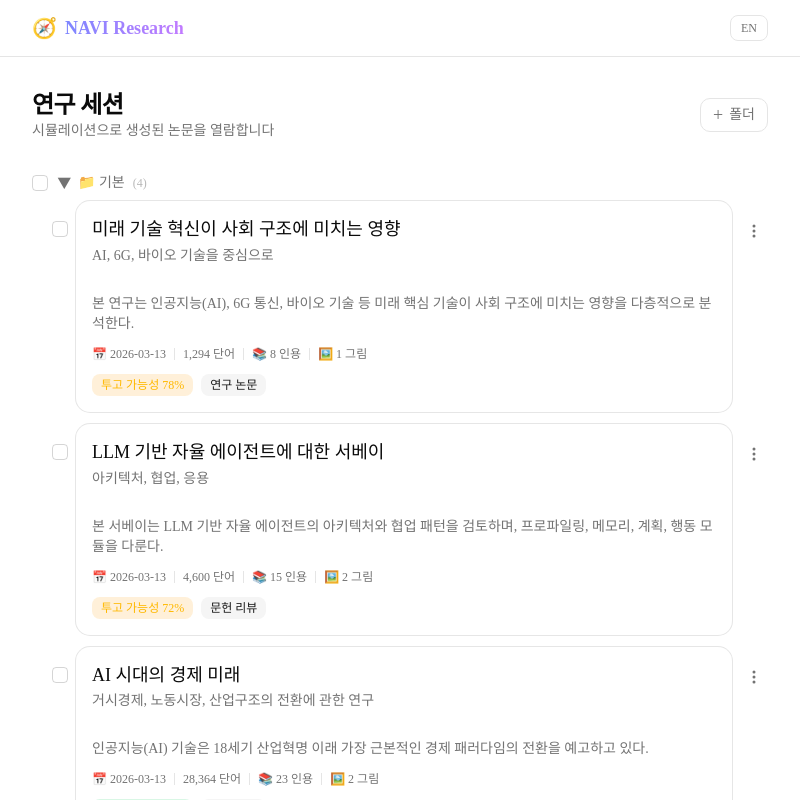
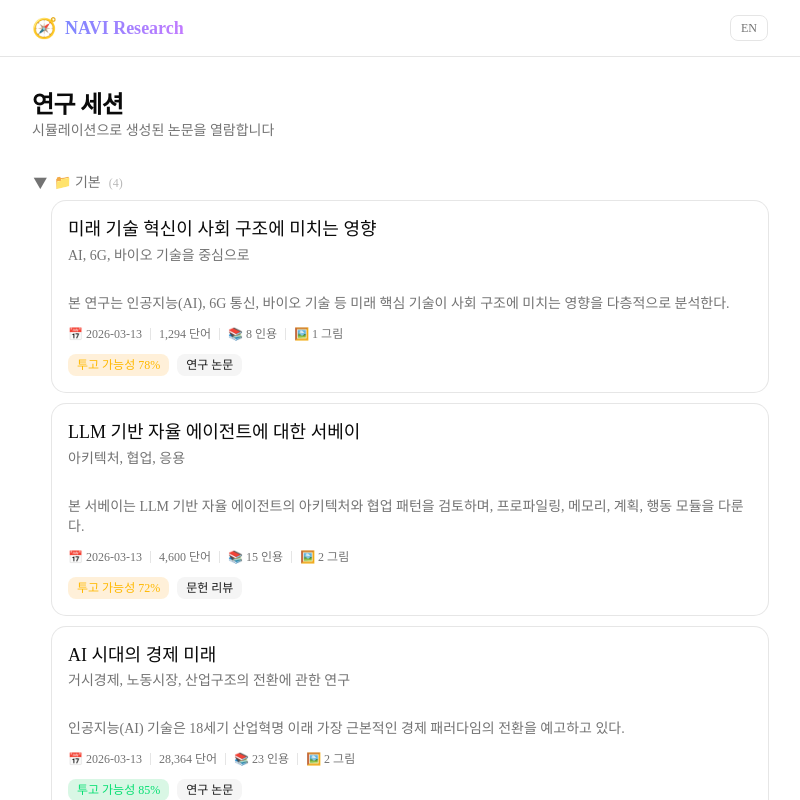
Before and after one commit to xsacdw/NAVI-Research, a Next.js app in the folder dashboard/: page / in a window 1280 px wide. Shown: the top 800 px of the page, without its empty margins (240-1040 px from the left). Built offline with nearby package versions, Linux system fonts and the light colour scheme.

Commit message:
feat: 관리자 모드 분리 — ?admin=1으로 활성화, 방문자는 읽기 전용

```diff
--- a/dashboard/app/layout.tsx
+++ b/dashboard/app/layout.tsx
@@ -1,6 +1,7 @@
 import type { Metadata } from "next";
 import { Geist, Geist_Mono } from "next/font/google";
 import { LocaleProvider } from "@/components/locale-provider";
+import { AdminProvider } from "@/components/admin-provider";
 import "./globals.css";
 
 const geistSans = Geist({ variable: "--font-sans", subsets: ["latin"] });
@@ -15,7 +16,9 @@ export default function RootLayout({ children }: { children: React.ReactNode })
   return (
     <html lang="ko" suppressHydrationWarning>
       <body className={`${geistSans.variable} ${geistMono.variable} antialiased`}>
-        <LocaleProvider>{children}</LocaleProvider>
+        <LocaleProvider>
+          <AdminProvider>{children}</AdminProvider>
+        </LocaleProvider>
       </body>
     </html>
   );
--- a/dashboard/app/page.tsx
+++ b/dashboard/app/page.tsx
@@ -7,6 +7,7 @@ import { Badge } from "@/components/ui/badge";
 import { Separator } from "@/components/ui/separator";
 import { Header } from "@/components/header";
 import { useLocale } from "@/components/locale-provider";
+import { useAdmin } from "@/components/admin-provider";
 import { translateType } from "@/lib/i18n";
 import { sessions } from "@/lib/data";
 import { SessionMenu } from "@/components/session-menu";
@@ -24,6 +25,7 @@ import {
 
 export default function Home() {
   const { locale, t } = useLocale();
+  const isAdmin = useAdmin();
   const [folders, setFolders] = useState<Folder[]>([]);
   const [sessionFolders, setSessionFolders] = useState<Record<string, string>>(
     {}
@@ -165,12 +167,14 @@ export default function Home() {
             <h1 className="text-2xl font-bold tracking-tight">{t.pageTitle}</h1>
             <p className="text-sm text-muted-foreground">{t.pageDesc}</p>
           </div>
+          {isAdmin && (
             <button
               onClick={() => setShowCreateFolder(true)}
               className="flex items-center gap-1.5 rounded-lg border px-3 py-1.5 text-sm text-muted-foreground hover:text-foreground hover:border-indigo-500/50 transition-all"
             >
               <span className="text-lg leading-none">+</span> 폴더
             </button>
+          )}
         </div>
 
         {folders.map((folder) => {
@@ -181,8 +185,8 @@ export default function Home() {
             <div key={folder.id} className="mb-4">
               {/* Folder Header */}
               <div className="flex items-center gap-2 mb-2">
-                {/* Select all checkbox */}
-                {folderSessions.length > 0 && (
+                {/* Select all checkbox (admin only) */}
+                {isAdmin && folderSessions.length > 0 && (
                   <button
                     onClick={() => selectAllInFolder(folder.id)}
                     className={`w-4 h-4 rounded border flex items-center justify-center text-[10px] transition-colors ${
@@ -212,7 +216,7 @@ export default function Home() {
                   </span>
                 </button>
 
-                {folder.id !== "default" && (
+                {isAdmin && folder.id !== "default" && (
                   <div className="relative ml-auto">
                     <button
                       onClick={() =>
@@ -272,7 +276,8 @@ export default function Home() {
                     const isSelected = selected.has(s.id);
                     return (
                       <div key={s.id} className={`flex items-start gap-2 rounded-lg transition-colors ${isSelected ? "bg-indigo-500/5" : ""}`}>
-                        {/* Checkbox */}
+                        {/* Checkbox (admin only) */}
+                        {isAdmin && (
                           <button
                             onClick={() => toggleSelect(s.id)}
                             className={`mt-5 w-4 h-4 rounded border flex-shrink-0 flex items-center justify-center text-[10px] transition-colors ${
@@ -283,6 +288,7 @@ export default function Home() {
                           >
                             {isSelected ? "✓" : ""}
                           </button>
+                        )}
                         <Link href={`/read/${s.id}`} className="flex-1 min-w-0">
                           <Card className="group cursor-pointer transition-all hover:border-indigo-500/50 hover:shadow-lg hover:shadow-indigo-500/5">
                             <CardHeader className="pb-3">
@@ -340,6 +346,7 @@ export default function Home() {
                             </CardContent>
                           </Card>
                         </Link>
+                        {isAdmin && (
                           <div className="pt-4">
                             <SessionMenu
                               sessionId={s.id}
@@ -351,6 +358,7 @@ export default function Home() {
                               onDelete={handleDeleteSession}
                             />
                           </div>
+                        )}
                       </div>
                     );
                   })}
@@ -361,8 +369,8 @@ export default function Home() {
         })}
       </main>
 
-      {/* Bulk action bar */}
-      {selected.size > 0 && (
+      {/* Bulk action bar (admin only) */}
+      {isAdmin && selected.size > 0 && (
         <div className="fixed bottom-6 left-1/2 -translate-x-1/2 z-50 flex items-center gap-3 bg-card border rounded-full px-5 py-2.5 shadow-2xl animate-in slide-in-from-bottom-4">
           <span className="text-sm font-medium">
             {selected.size}개 선택
--- /dev/null
+++ b/dashboard/components/admin-provider.tsx
@@ -0,0 +1,47 @@
+"use client";
+
+import { createContext, useContext, useState, useEffect, ReactNode } from "react";
+
+const AdminContext = createContext(false);
+
+export function useAdmin() {
+  return useContext(AdminContext);
+}
+
+/**
+ * 관리자 모드 Provider
+ * - URL에 ?admin=1 로 접속하면 관리자 모드 활성화
+ * - localStorage에 저장되어 새로고침해도 유지
+ * - ?admin=0 으로 해제
+ */
+export function AdminProvider({ children }: { children: ReactNode }) {
+  const [isAdmin, setIsAdmin] = useState(false);
+
+  useEffect(() => {
+    const params = new URLSearchParams(window.location.search);
+    const adminParam = params.get("admin");
+
+    if (adminParam === "1") {
+      localStorage.setItem("navi-admin", "1");
+      setIsAdmin(true);
+      // Clean URL
+      const url = new URL(window.location.href);
+      url.searchParams.delete("admin");
+      window.history.replaceState({}, "", url.pathname);
+    } else if (adminParam === "0") {
+      localStorage.removeItem("navi-admin");
+      setIsAdmin(false);
+      const url = new URL(window.location.href);
+      url.searchParams.delete("admin");
+      window.history.replaceState({}, "", url.pathname);
+    } else {
+      setIsAdmin(localStorage.getItem("navi-admin") === "1");
+    }
+  }, []);
+
+  return (
+    <AdminContext.Provider value={isAdmin}>
+      {children}
+    </AdminContext.Provider>
+  );
+}
```
Lines whose indentation alone changed are shown as unchanged.
